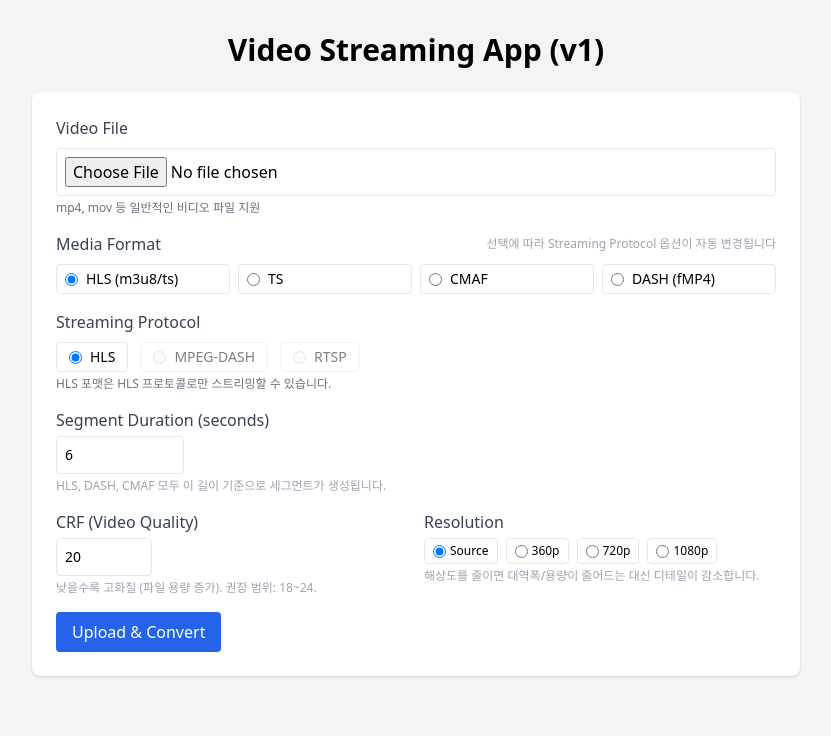
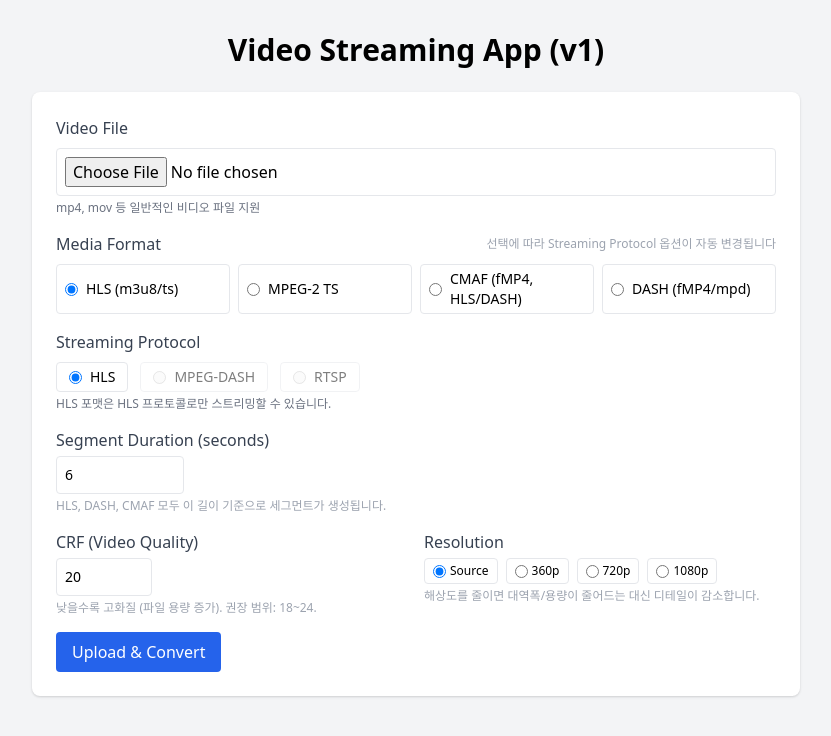
Before and after one commit to YebinLeee/Streaming_project, a FastAPI app: page / in a window 1280 px wide. Shown: the top 736 px of the page, without its empty margins (224-1055 px from the left). Run offline with FastAPI, Linux system fonts and the light colour scheme; some libraries are stand-ins or nearby versions.

Commit message:
frontend: media container 명확하게 변경

```diff
--- a/templates/index.html
+++ b/templates/index.html
@@ -43,15 +43,15 @@
                         </label>
                         <label class="flex items-center space-x-2 border rounded px-2 py-1 cursor-pointer">
                             <input type="radio" name="mediaFormat" value="ts" class="form-radio" />
-                            <span class="text-sm">TS</span>
+                            <span class="text-sm">MPEG-2 TS</span>
                         </label>
                         <label class="flex items-center space-x-2 border rounded px-2 py-1 cursor-pointer">
                             <input type="radio" name="mediaFormat" value="cmaf" class="form-radio" />
-                            <span class="text-sm">CMAF</span>
+                            <span class="text-sm">CMAF (fMP4, HLS/DASH)</span>
                         </label>
                         <label class="flex items-center space-x-2 border rounded px-2 py-1 cursor-pointer">
                             <input type="radio" name="mediaFormat" value="dash" class="form-radio" />
-                            <span class="text-sm">DASH (fMP4)</span>
+                            <span class="text-sm">DASH (fMP4/mpd)</span>
                         </label>
                     </div>
                 </div>
```
